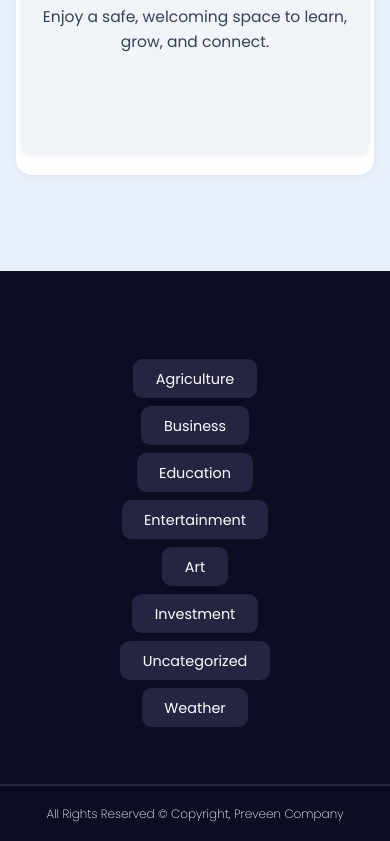
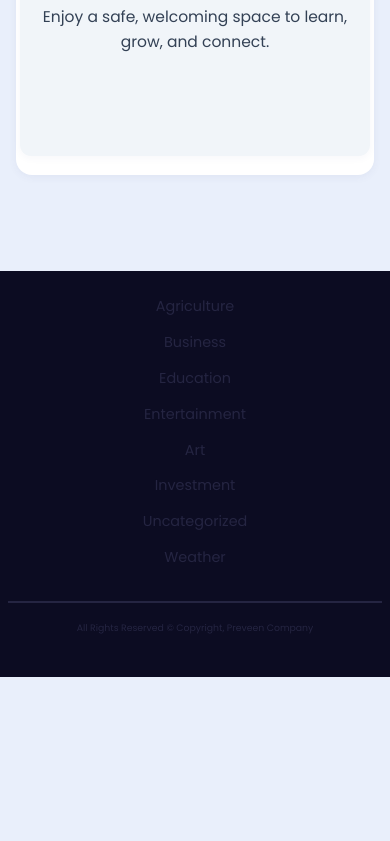
Before and after one commit to Preveen369/EnlightenIt-Hub-App, a React app in the folder client/: page / in a window 390 px wide. Shown: the part 1026-1867 px from the top of the page. After the commit the page ends 1703 px from the top, so only its background shows below. Built offline with nearby package versions, Linux system fonts and the light colour scheme; what javascript-time-ago would draw is missing.

Commit message:
make footer's design more responsive

```diff
--- a/client/src/index.css
+++ b/client/src/index.css
@@ -178,32 +178,27 @@ body.dark-mode .theme-toggle-btn { color: var(--color-white); }
 footer {
   background: var(--color-gray-900);
   margin-top: 6rem;
-  padding-top: 6rem;
+  padding: 2rem 1rem; /* Adjust padding for better responsiveness */
+  text-align: center; /* Center-align content for smaller screens */
 }
 .footer_categories {
   display: flex;
+  flex-wrap: wrap; /* Allow wrapping for smaller screens */
   align-items: center;
   justify-content: center;
-  gap: 1.5rem;
-  margin-bottom: 4rem;
+  gap: 1rem; /* Adjust gap for better spacing */
+  margin-bottom: 2rem; /* Reduce margin for smaller screens */
 }
 .footer_categories a {
-  background: var(--color-gray-700);
-  color: var(--color-white);
-  padding: 0.6rem 1.4rem;
-  border-radius: var(--radius-2);
-  transition: var(--transition);
-}
-.footer_categories a:hover {
-  background: var(--color-white);
-  color: var(--color-gray-900);
+  flex: 1 1 auto; /* Allow links to adjust size dynamically */
+  max-width: 150px; /* Set a max width for links */
+  text-align: center; /* Center-align text */
 }
 .footer_copyright {
   text-align: center;
   border-top: 2px solid var(--color-gray-700);
   padding: 1rem;
-  color: var(--color-white);
-  font-weight: 300;
+  font-size: 0.8rem; /* Adjust font size for smaller screens */
 }
 body.dark-mode footer {
   background: #2c2c3e;
@@ -218,6 +213,23 @@ body.dark-mode footer .footer_categories a {
 body.dark-mode footer .footer_categories a:hover {
   background: #444455;
   color: var(--color-white);
+}
+/* Responsive styles for footer */
+@media screen and (max-width: 800px) {
+  footer {
+    padding: 1.5rem 0.5rem; /* Reduce padding for smaller screens */
+  }
+  .footer_categories {
+    flex-direction: column; /* Stack categories vertically */
+    gap: 0.8rem; /* Adjust gap for smaller screens */
+  }
+  .footer_categories a {
+    width: 100%; /* Make links take full width */
+    max-width: none; /* Remove max width constraint */
+  }
+  .footer_copyright {
+    font-size: 0.7rem; /* Further reduce font size */
+  }
 }
 
 /* =====================
```
